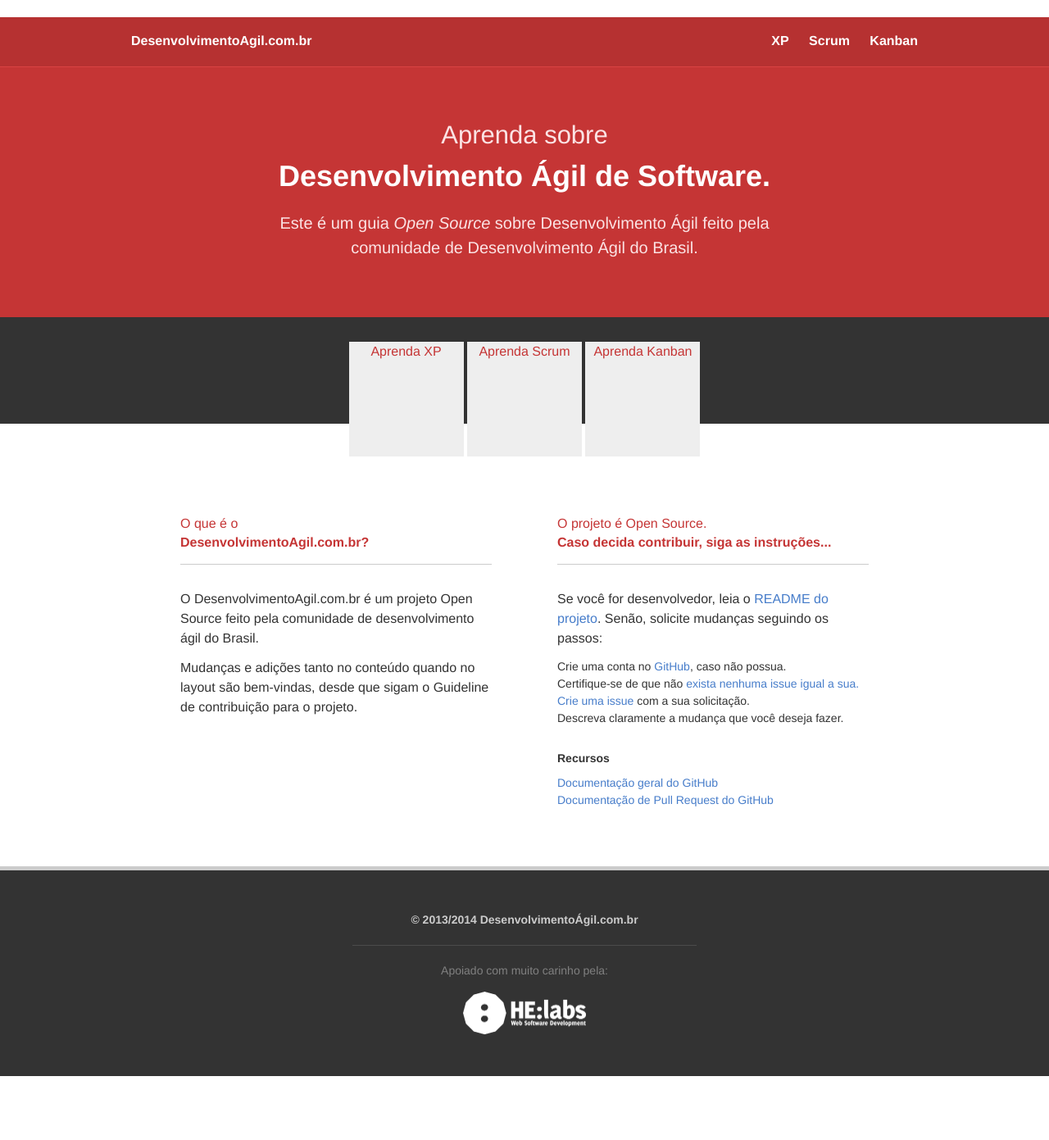
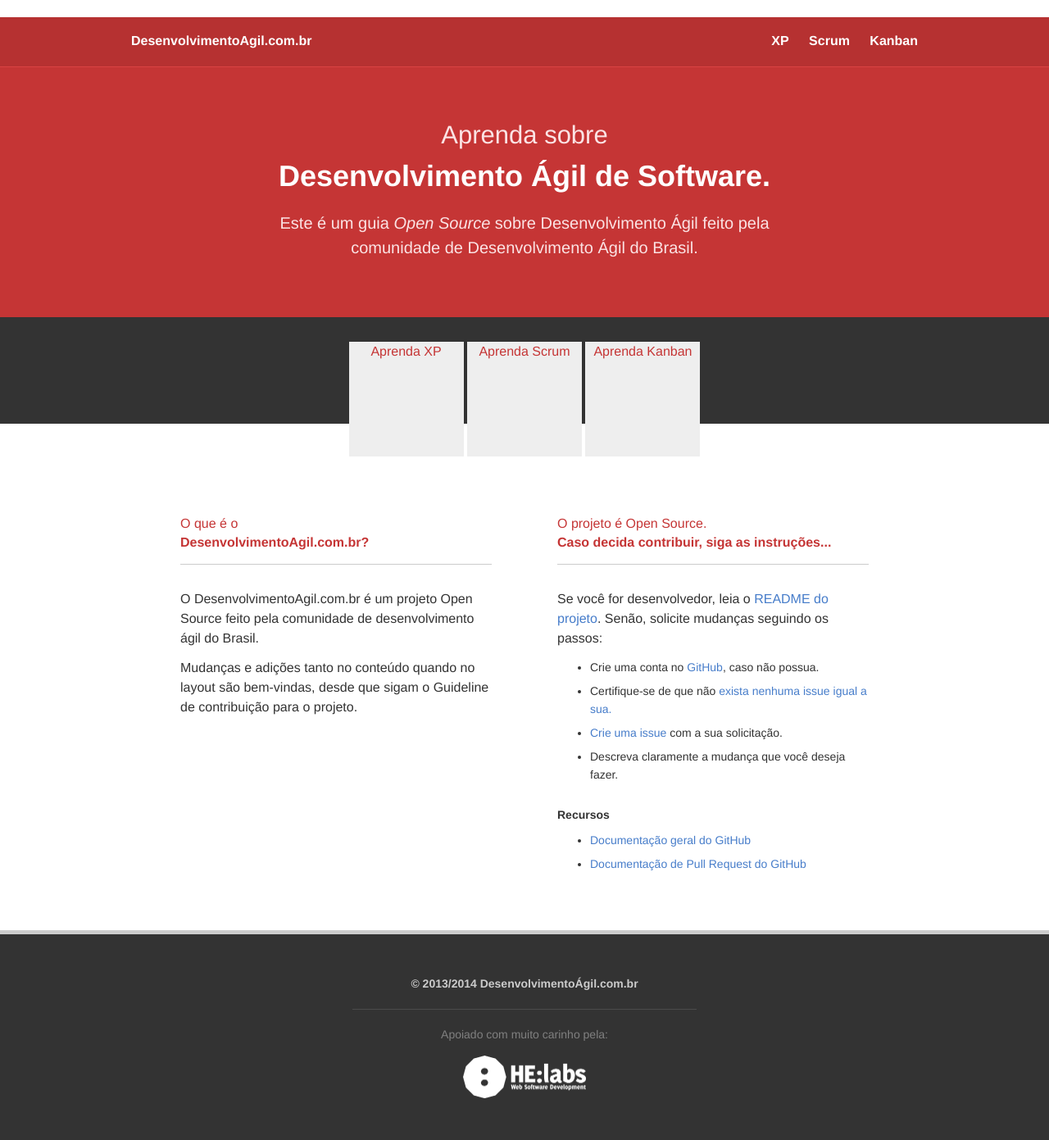
Before and after one commit to desenvolvimentoagilcombr/desenvolvimentoagilcombr.github.com, a Jekyll site: the page built from index.html, in a window 1280 px wide. Shown: the whole page at 82% size. Built offline with Jekyll 4.4.1, drawn with Linux system fonts in a browser that asks for light colours; Markdown is read by kramdown in place of the engine named in the settings; before the commit the page ends 1313 px from its top, so only the background shows below that.

Commit message:
Styled lists

```diff
--- a/_includes/contribute.html
+++ b/_includes/contribute.html
@@ -31,7 +31,7 @@
 
       <h5>Recursos</h5>
 
-      <ul>
+      <ul class="resources">
         <li><a href="http://help.github.com/">Documentação geral do GitHub</a></li>
         <li><a href="https://help.github.com/articles/using-pull-requests">Documentação de Pull Request do GitHub</a></li>
       </ul>
--- a/_sass/layouts/_index.scss
+++ b/_sass/layouts/_index.scss
@@ -74,7 +74,18 @@
     margin: $gutter 0 10px 0;
   }
 
+  ul {
+    margin-left: 40px;
+  }
+
   li {
     font-size: $font-small;
+    line-height: 22px;
+    margin-top: 7px;
+    list-style-type: disc;
+  }
+
+  li:first-child {
+    margin-top: 0;
   }
 }
```
